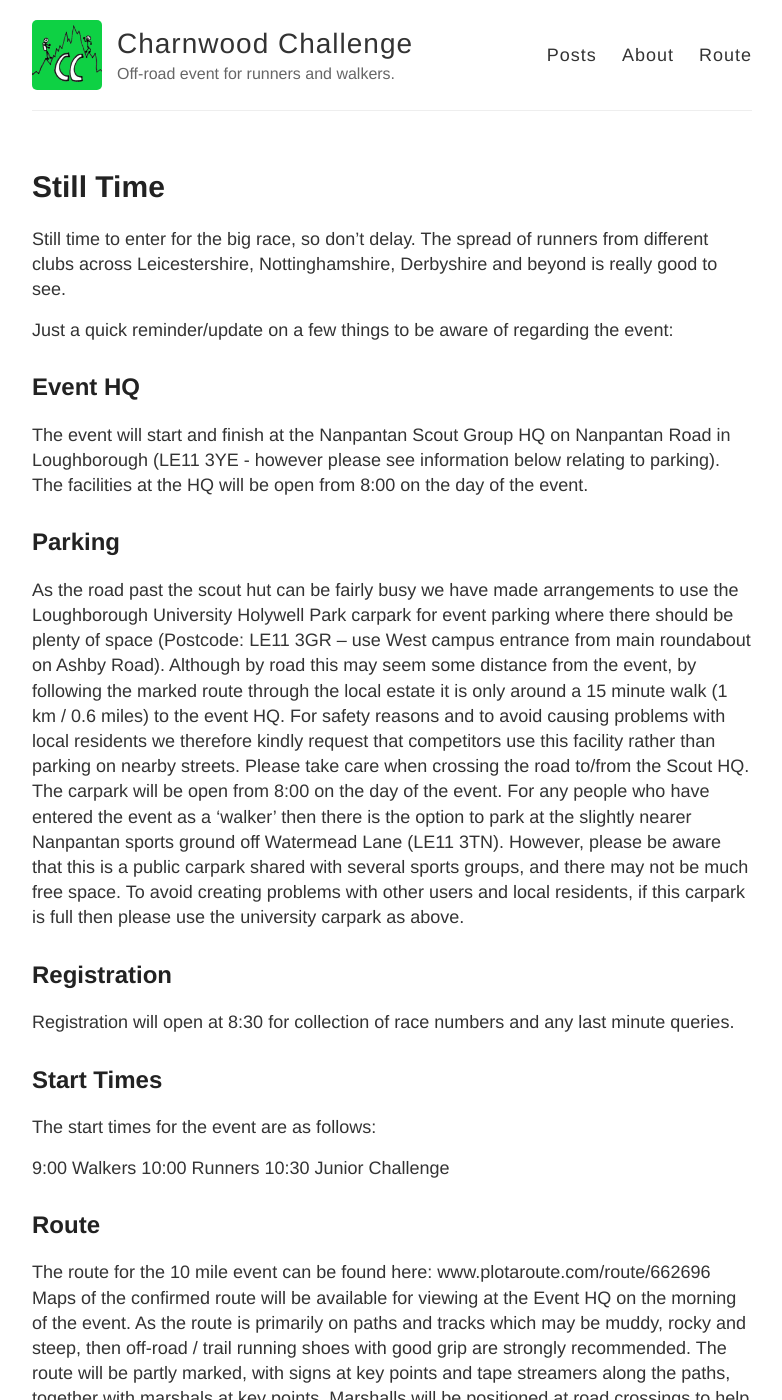
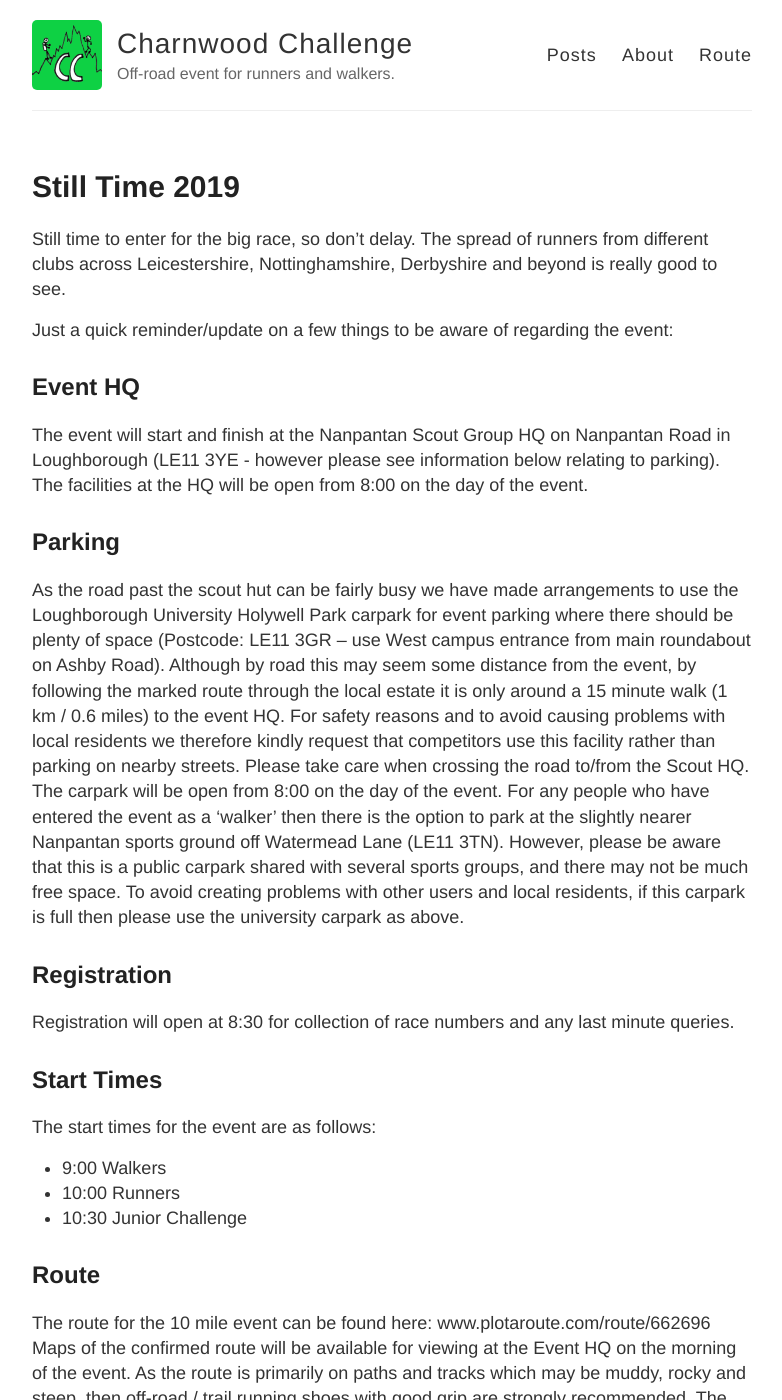
Before and after one commit to Charnwood-Challenge/Charnwood-Challenge.github.io, a Jekyll site: the page built from _posts/2019-09-20-Still-Time.md, in a window 1280 px wide and 1400 px high. Shown: the whole window, without its empty margins (248-1030 px from the left). Built offline with Jekyll 4.4.1, drawn with Linux system fonts in a browser that asks for light colours; our own code applies the rules of GitHub Pages for plain Markdown files.

Commit message:
Update 2019-09-20-Still-Time.md

```diff
--- a/_posts/2019-09-20-Still-Time.md
+++ b/_posts/2019-09-20-Still-Time.md
@@ -1,3 +1,8 @@
+---
+layout: post
+title: Still Time 2019
+---
+
 Still time to enter for the big race, so don’t delay. The spread of runners from different clubs across Leicestershire, Nottinghamshire, Derbyshire and beyond is really good to see.
 
 Just a quick reminder/update on a few things to be aware of regarding the event:
@@ -18,9 +23,9 @@ Registration will open at 8:30 for collection of race numbers and any last minut
 
 The start times for the event are as follows:
 
-9:00 Walkers
-10:00 Runners
-10:30 Junior Challenge
+- 9:00 Walkers
+- 10:00 Runners
+- 10:30 Junior Challenge
 
 ## Route
 The route for the 10 mile event can be found here: www.plotaroute.com/route/662696
```
